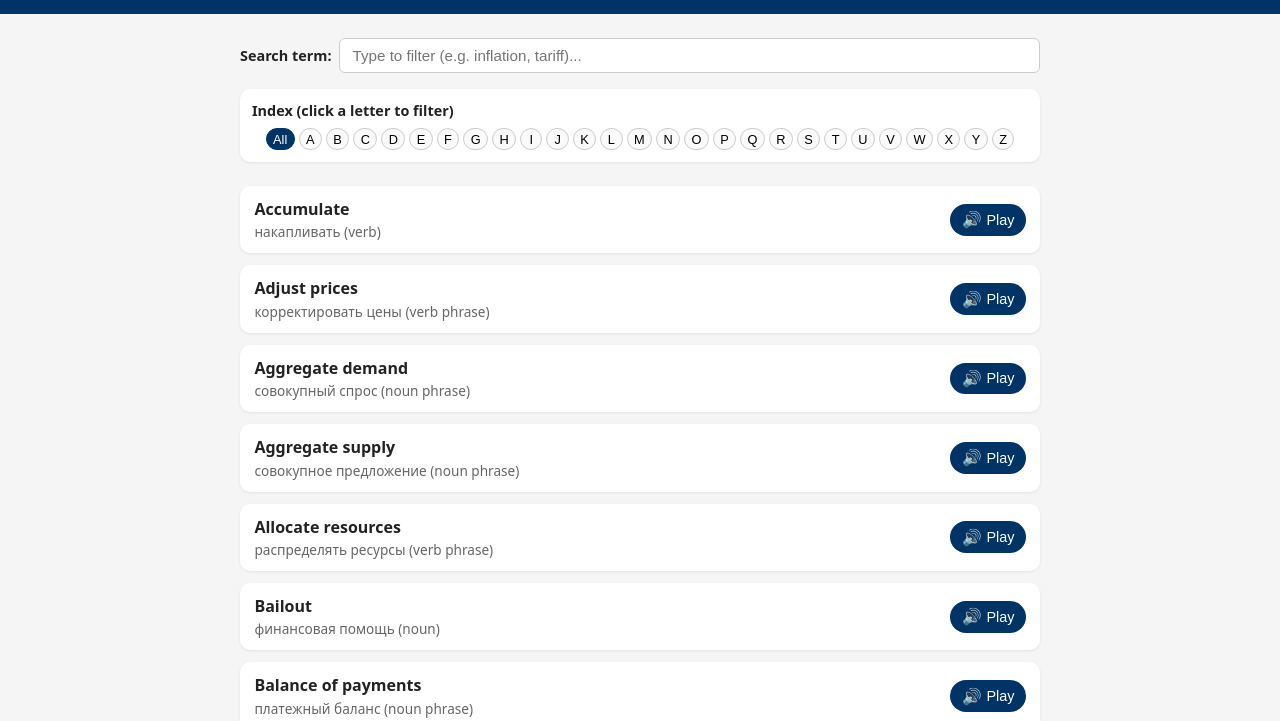
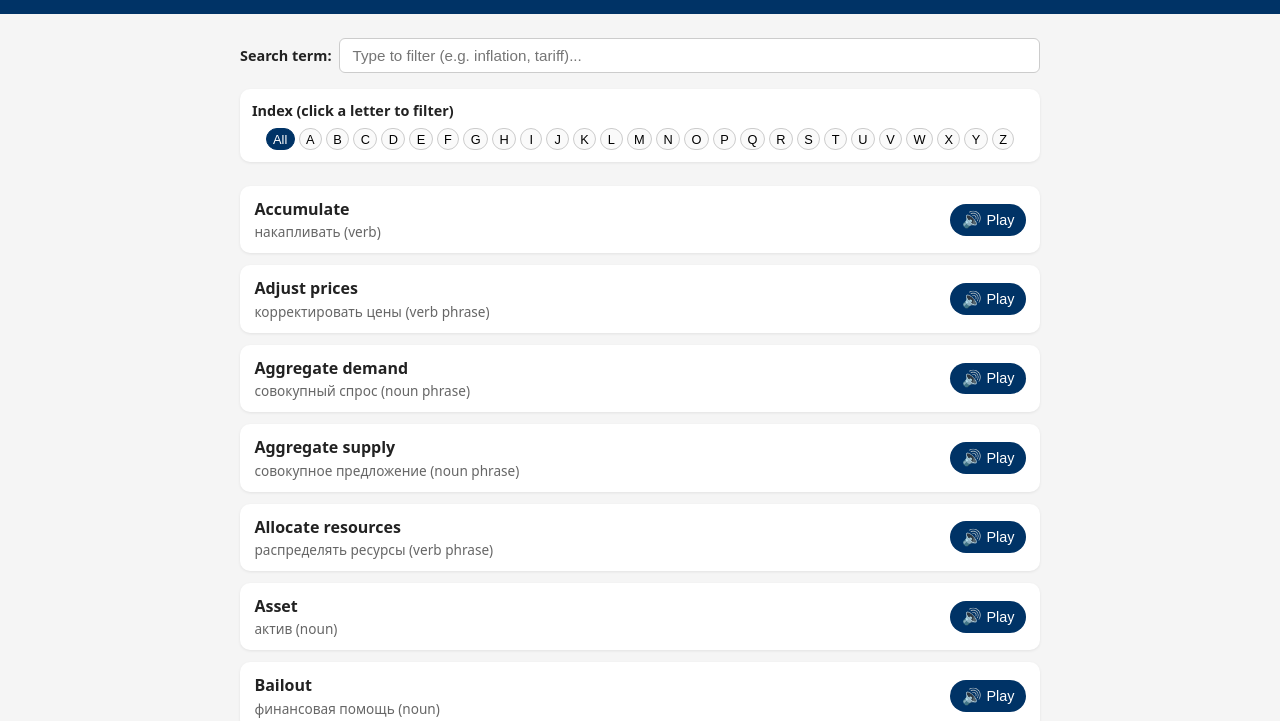
Before and after one commit to hobbit-elanor/econ-audio-dictionary, a plain HTML site: page index.html in a window 1280 px wide. Shown: the part 75-796 px from the top of the page. Drawn offline with Linux system fonts and the light colour scheme.

Commit message:
Update index.html

```diff
--- a/index.html
+++ b/index.html
@@ -467,6 +467,12 @@
           notes: "совокупный спрос (noun phrase)",
         },
         {
+          id: "asset",
+          word: "Asset",
+          pronounce: "asset",
+          notes: "актив (noun)",
+        },
+        {
           id: "aggregate-supply",
           word: "Aggregate supply",
           pronounce: "aggregate supply",
```
